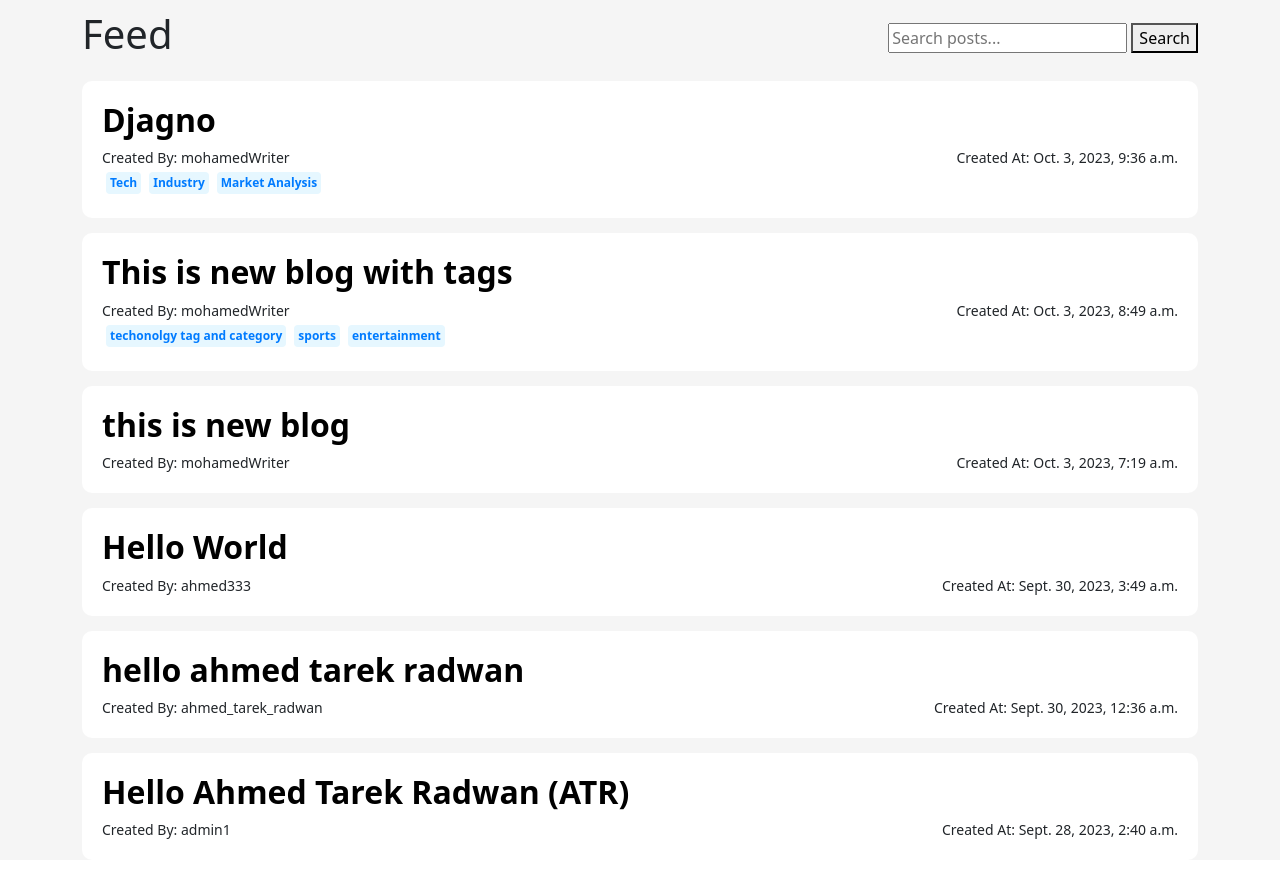
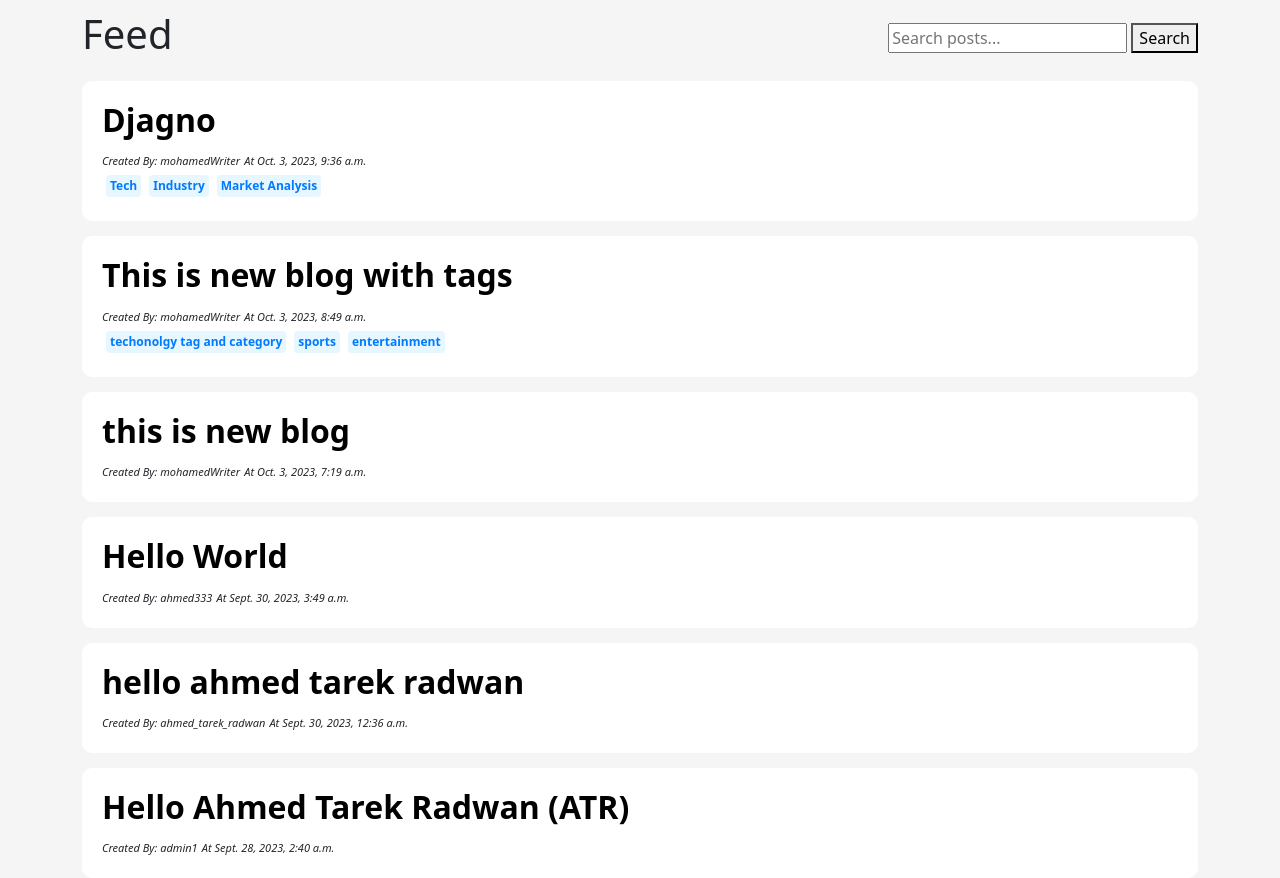
Before and after one commit to DragonsEG/G1-django-blog-app, a Django app: page / in a window 1280 px wide. Shown: the part 56-934 px from the top of the page. Before the commit the page ends 895 px from the top, so only its background shows below. Run offline with Django 4.2, Linux system fonts and the light colour scheme; data comes from the database, SQL or seed files in the repository; both versions use the stored data as it was after the commit; some libraries are stand-ins or nearby versions.

Commit message:
update the Home page

```diff
--- a/myApp/templates/Blog/home.html
+++ b/myApp/templates/Blog/home.html
@@ -26,6 +26,11 @@
     background-color: #007bff; /* Blue background color on hover */
     color: #fff; /* White text color on hover */
 }
+.little {
+    font-style: italic; /* Make text italic */
+    font-size: 11px; /* Adjust font size to make it smaller */
+    display: inline; /* Make the elements inline */ /* Add spacing between the items */
+}
 
 
 		</style>
@@ -45,9 +50,9 @@
 			{% for blog in Blogs %}
 			<div class="container-sm container">
 				<h2><a href="{% url "blogPage" id=blog.ID %}">{{ blog.title }}</a></h2>
-				<div class="little">
-					<div>Created By: {{ blog.author.username }}</div>
-					<div>Created At: {{ blog.created_at }}</div>
+				<div class="author-info">
+					<p class="little">Created By: {{ blog.author.username }}</p>
+					<p class="little">At {{ blog.created_at }}</p>
 				</div>
 				{% if blog.tags.all %}
 				<div class="Tags">
```
Also changed, not shown: db.sqlite3.
